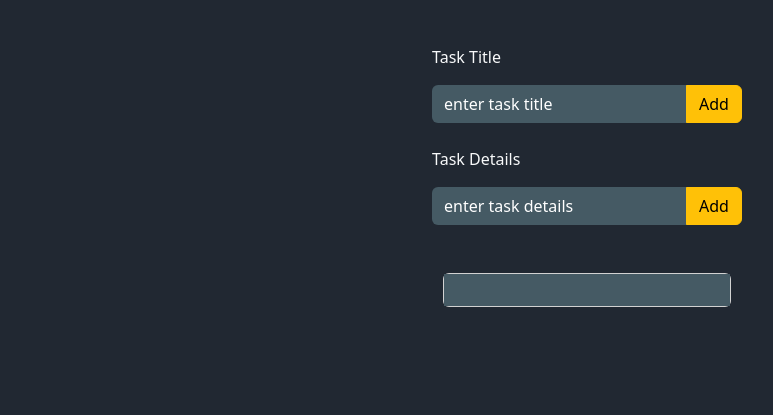
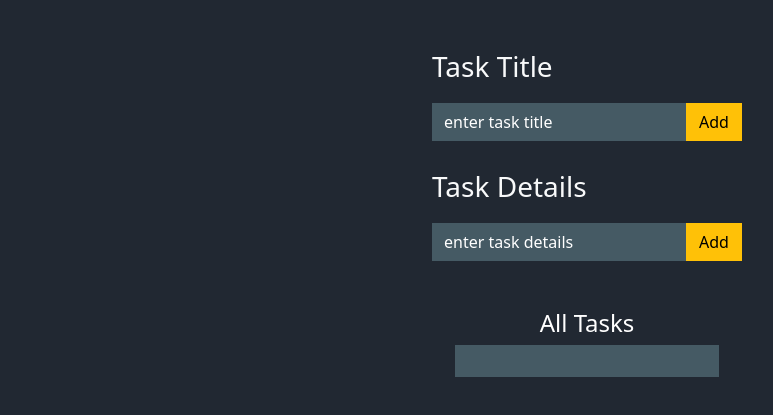
Before and after one commit to AftabAhmedSoomro/task-management-app, a plain HTML site: page task.html in a window 1280 px wide. Shown: the part 93-508 px from the top of the page, without its empty margins (53-826 px from the left). Drawn offline with nearby package versions, Linux system fonts and the light colour scheme.

Commit message:
Add files via upload

```diff
--- a/style.css
+++ b/style.css
@@ -28,3 +28,9 @@ body {
 .form-control:focus {
     color: #fff;
 }
+.border-radius {
+    border-radius: 0%;
+}
+.card {
+    border: #455A64;
+}
--- a/task.html
+++ b/task.html
@@ -29,14 +29,14 @@
                 </div>
                 <div class="col-md-6 d-flex justify-content-center">
                     <form action="">
-                        <label class="text-light mb-3">Task Title</label>
+                        <label class="text-light mb-3 fs-3">Task Title</label>
                             <div class="input-group flex-nowrap mb-4">
-                                <input id="task-input" type="text" class="form-control" placeholder="enter task title"aria-label="Username"aria-describedby="addon-wrapping"><button type="button" class="btn btn-warning" onclick="addTask()">Add</button>
+                                <input id="task-input" type="text" class="form-control border-radius" placeholder="enter task title"aria-label="Username"aria-describedby="addon-wrapping"><button type="button" class="btn btn-warning border-radius" onclick="addTask()">Add</button>
                             </div>
-                        <label class="text-light mb-3">Task Details</label>
+                        <label class="text-light mb-3 fs-3">Task Details</label>
                         <div class="input-group flex-nowrap mb-5">
-                            <input id="task-detail" type="text" class="form-control" placeholder="enter task details" aria-label="Username" aria-describedby="addon-wrapping">
-                            <button type="button" class="btn btn-warning" onclick="addDetail()">Add</button>
+                            <input id="task-detail" type="text" class="form-control border-radius" placeholder="enter task details" aria-label="Username" aria-describedby="addon-wrapping">
+                            <button type="button" class="btn btn-warning border-radius" onclick="addDetail()">Add</button>
                         </div>
                     </form>
                 </div>
@@ -46,11 +46,13 @@
     <section class="banner">
         <div class="container">
             <div class="row">
+                <h6 class="text-white text-center fs-4">All Tasks</h6>
+
                 <div class="col-md-3">
 
                 </div>
                 <div class="col-md-6 d-flex justify-content-center">
-                    <div class="card" style="width: 18rem;">
+                    <div class="card border-radius" style="width: 16.5rem;">
                         <div class="card-body">
 
                         </div>
```
